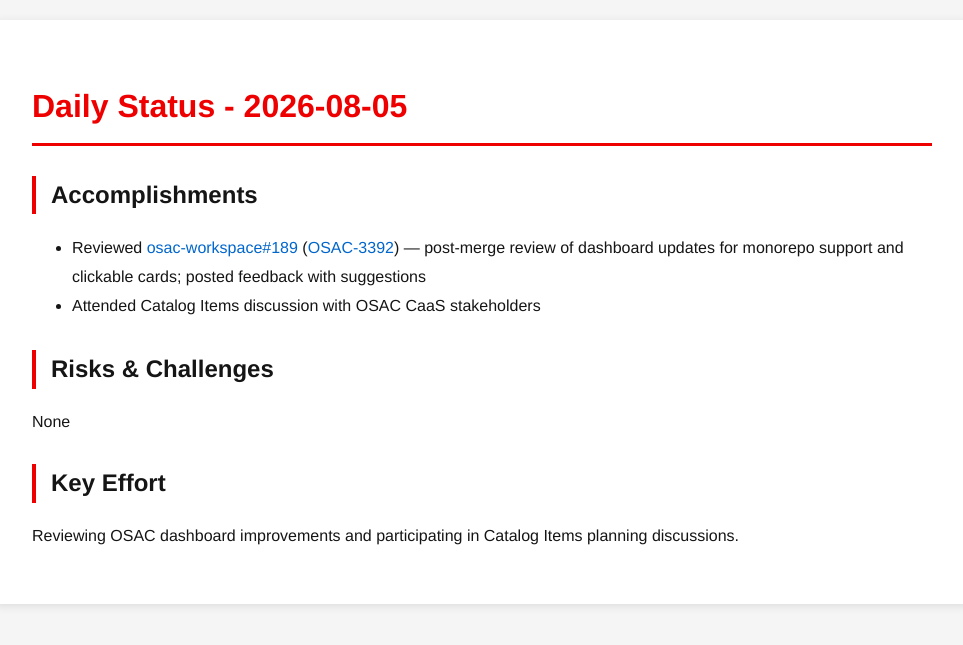
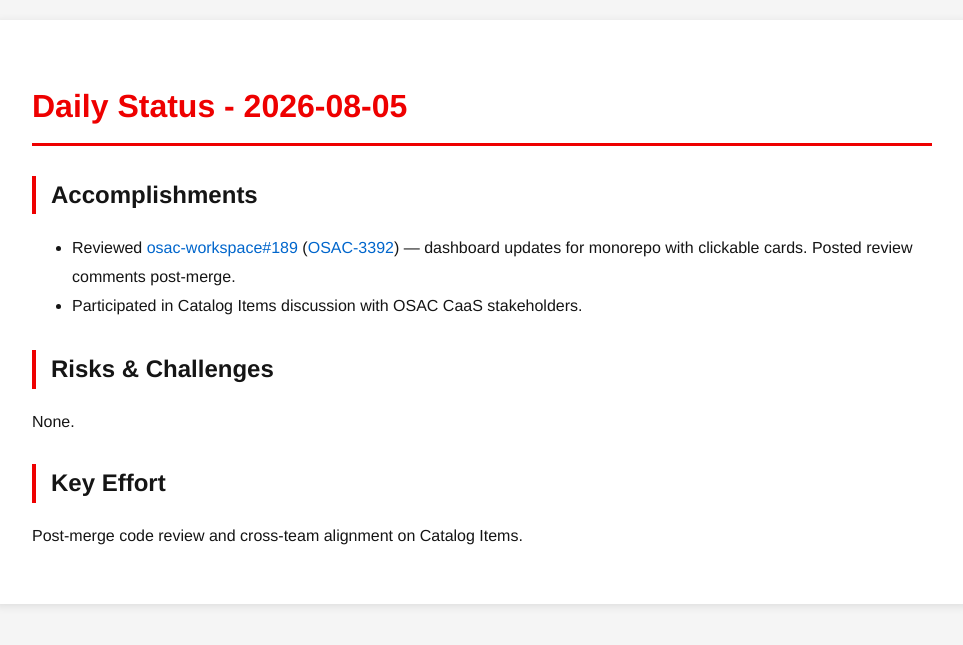
Before and after one commit to tzvatot/daily-status, a Jekyll site: the page built from 2026-08-05.md, in a window 1280 px wide. Shown: the top 645 px of the page, without its empty margins (158-1121 px from the left). Built offline with Jekyll 4.4.1, drawn with Linux system fonts in a browser that asks for light colours.

Commit message:
Daily status update - 2026-08-05

```diff
--- a/2026-08-05.md
+++ b/2026-08-05.md
@@ -7,11 +7,11 @@
 # Daily Status - 2026-08-05
 
 ## Accomplishments
-- Reviewed [osac-workspace#189](https://github.com/osac-project/osac-workspace/pull/189) ([OSAC-3392](https://redhat.atlassian.net/browse/OSAC-3392)) — post-merge review of dashboard updates for monorepo support and clickable cards; posted feedback with suggestions
-- Attended Catalog Items discussion with OSAC CaaS stakeholders
+- Reviewed [osac-workspace#189](https://github.com/osac-project/osac-workspace/pull/189) ([OSAC-3392](https://redhat.atlassian.net/browse/OSAC-3392)) — dashboard updates for monorepo with clickable cards. Posted review comments post-merge.
+- Participated in Catalog Items discussion with OSAC CaaS stakeholders.
 
 ## Risks & Challenges
-None
+None.
 
 ## Key Effort
-Reviewing OSAC dashboard improvements and participating in Catalog Items planning discussions.
+Post-merge code review and cross-team alignment on Catalog Items.
```
